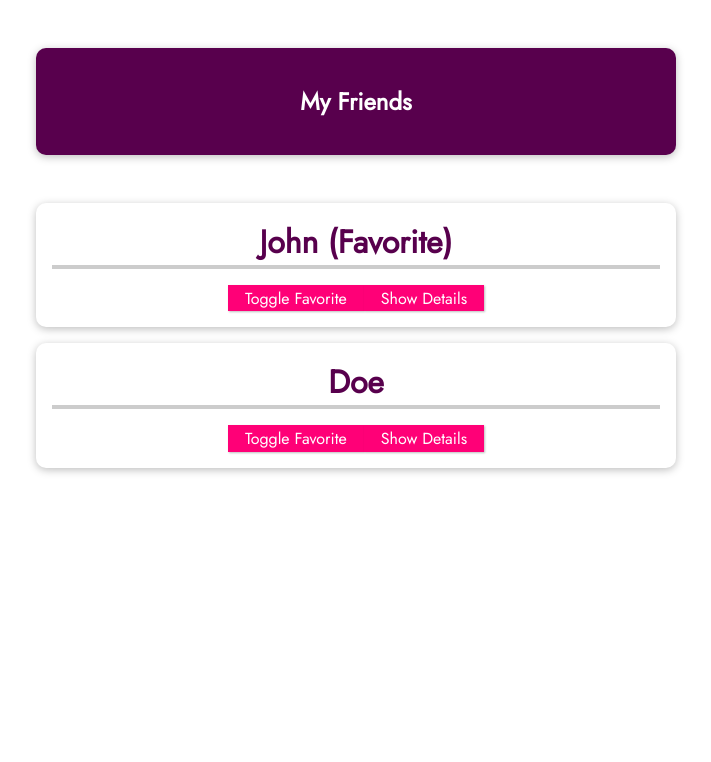
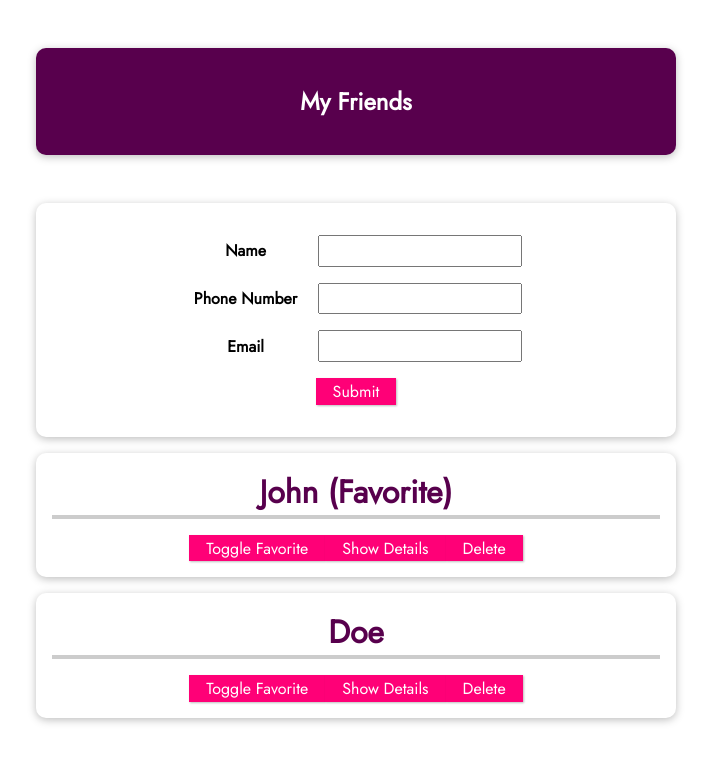
Before and after one commit to barathrajd/vue, a Vue app in the folder section-11/: page / in a window 1280 px wide. Shown: the top 762 px of the page, without its empty margins (284-995 px from the left). Built offline with nearby package versions, Linux system fonts and the light colour scheme.

Commit message:
add the friend

```diff
--- a/section-11/src/App.vue
+++ b/section-11/src/App.vue
@@ -3,6 +3,7 @@
     <header>
       <h1>My Friends</h1>
     </header>
+    <new-friend @add-contact="addContact"></new-friend>
     <friend-contact
       v-for="friend in friends"
       :key="friend.id"
@@ -12,6 +13,7 @@
       :phone-number="friend.phone"
       :is-favorite="friend.isFavorite"
       @toggle-favorite="toggleFavoriteStatus"
+      @delete-friend="deleteContact"
     ></friend-contact>
   </section>
 </template>
@@ -42,6 +44,21 @@
     toggleFavoriteStatus(friendId) {
       const currentFriend = this.friends.find((friend) => friend.id === friendId)
       currentFriend.isFavorite = !currentFriend.isFavorite
+    },
+    addContact({ name, email, phone }) {
+      const newFriendContact = {
+        id: new Date().toISOString(),
+        name,
+        email,
+        phone,
+        isFavorite: false
+      }
+      this.friends.push(newFriendContact)
+    },
+    deleteContact(id) {
+      if (id) {
+        this.friends = this.friends.filter((friend) => friend.id !== id)
+      }
     }
   }
 }
@@ -79,7 +96,8 @@
   list-style: none;
 }
 
-li {
+li,
+form {
   box-shadow: 0 2px 8px rgba(0, 0, 0, 0.26);
   margin: 1rem auto;
   border-radius: 10px;
@@ -113,4 +131,18 @@
   border-color: #ec3169;
   box-shadow: 1px 1px 4px rgba(0, 0, 0, 0.26);
 }
+
+#app input {
+  font: inherit;
+  padding: 0.15rem;
+}
+#app label {
+  font-weight: bold;
+  margin-right: 1rem;
+  width: 7rem;
+  display: inline-block;
+}
+#app form div {
+  margin: 1rem 0;
+}
 </style>
--- a/section-11/src/components/FriendContact.vue
+++ b/section-11/src/components/FriendContact.vue
@@ -7,6 +7,7 @@
       <li><strong>Phone:</strong> {{ phoneNumber }}</li>
       <li><strong>Email:</strong> {{ emailAddress }}</li>
     </ul>
+    <button @click="deleteFriend">Delete</button>
   </li>
 </template>
 
@@ -24,17 +25,17 @@
       default: false
     }
   },
-  // emits: ['toggle-favorite'],
-  emits: {
-    'toggle-favorite': function (id) {
-      if (id) {
-        return true
-      } else {
-        console.warn('id is not present')
-        return false
-      }
-    }
-  },
+  emits: ['toggle-favorite', 'delete'],
+  // emits: {
+  //   'toggle-favorite': function (id) {
+  //     if (id) {
+  //       return true
+  //     } else {
+  //       console.warn('id is not present')
+  //       return false
+  //     }
+  //   }
+  // },
   data() {
     // console.log(this.isFavorite)
     return {
@@ -47,6 +48,9 @@
     },
     toggleFavorite() {
       this.$emit('toggle-favorite', this.id)
+    },
+    deleteFriend() {
+      this.$emit('delete', this.id)
     }
   }
 }
--- /dev/null
+++ b/section-11/src/components/NewFriend.vue
@@ -0,0 +1,46 @@
+<template>
+  <section>
+    <form @submit.prevent="submitData">
+      <div>
+        <label for="name">Name</label>
+        <input type="text" id="name" v-model="name" />
+      </div>
+      <div>
+        <label for="phone">Phone Number</label>
+        <input type="tel" id="phone" v-model="phoneNumber" />
+      </div>
+      <div>
+        <label for="email">Email</label>
+        <input type="email" id="email" v-model="emailAddress" />
+      </div>
+      <div>
+        <button>Submit</button>
+      </div>
+    </form>
+  </section>
+</template>
+
+<script>
+export default {
+  emits: ['add-contact'],
+  data() {
+    return {
+      name: '',
+      phoneNumber: '',
+      emailAddress: ''
+    }
+  },
+  methods: {
+    submitData() {
+      this.$emit('add-contact', {
+        name: this.name,
+        phone: this.phoneNumber,
+        email: this.emailAddress
+      })
+      this.name = ''
+      this.emailAddress = ''
+      this.phoneNumber = ''
+    }
+  }
+}
+</script>
--- a/section-11/src/main.js
+++ b/section-11/src/main.js
@@ -2,9 +2,11 @@
 
 import App from './App.vue'
 import FriendContact from './components/FriendContact.vue'
+import NewFriend from './components/NewFriend.vue'
 
 const app = createApp(App)
 
 app.component('friend-contact', FriendContact)
+app.component('new-friend', NewFriend)
 
 app.mount('#app')
```
